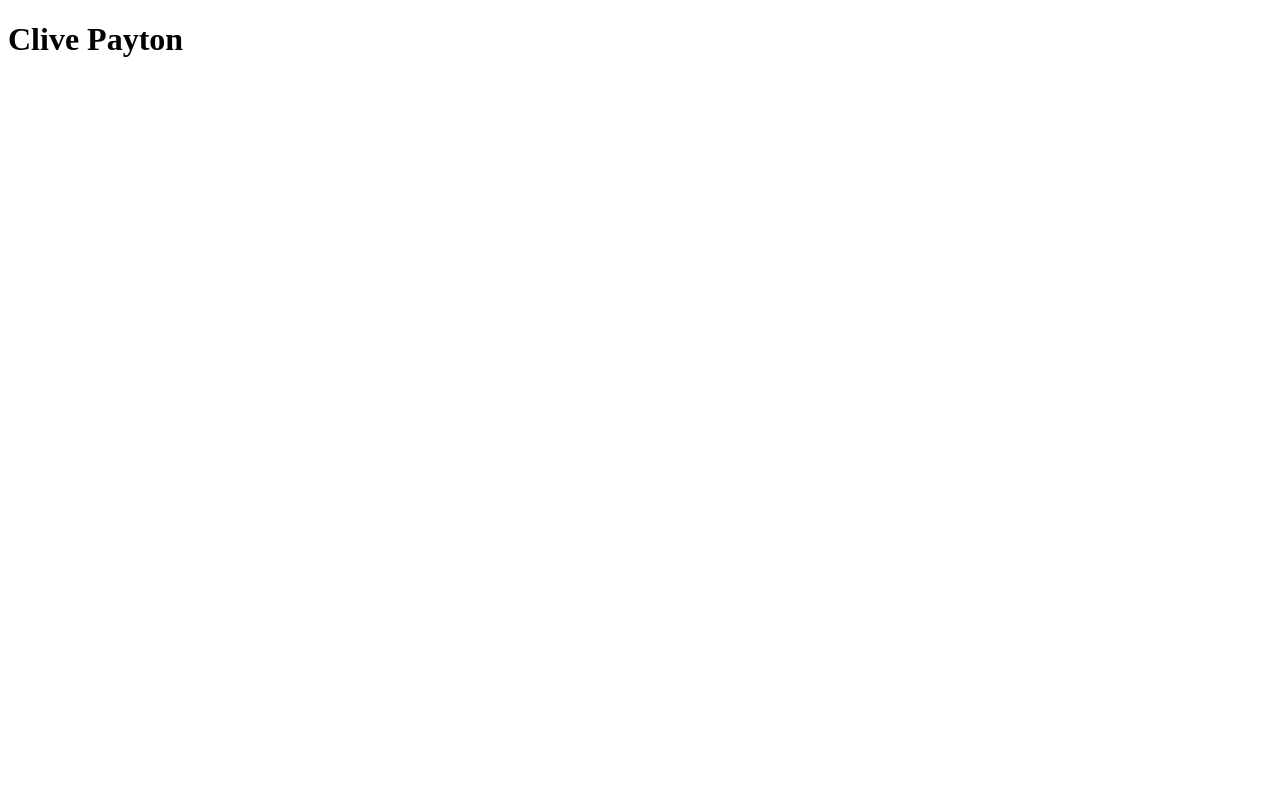
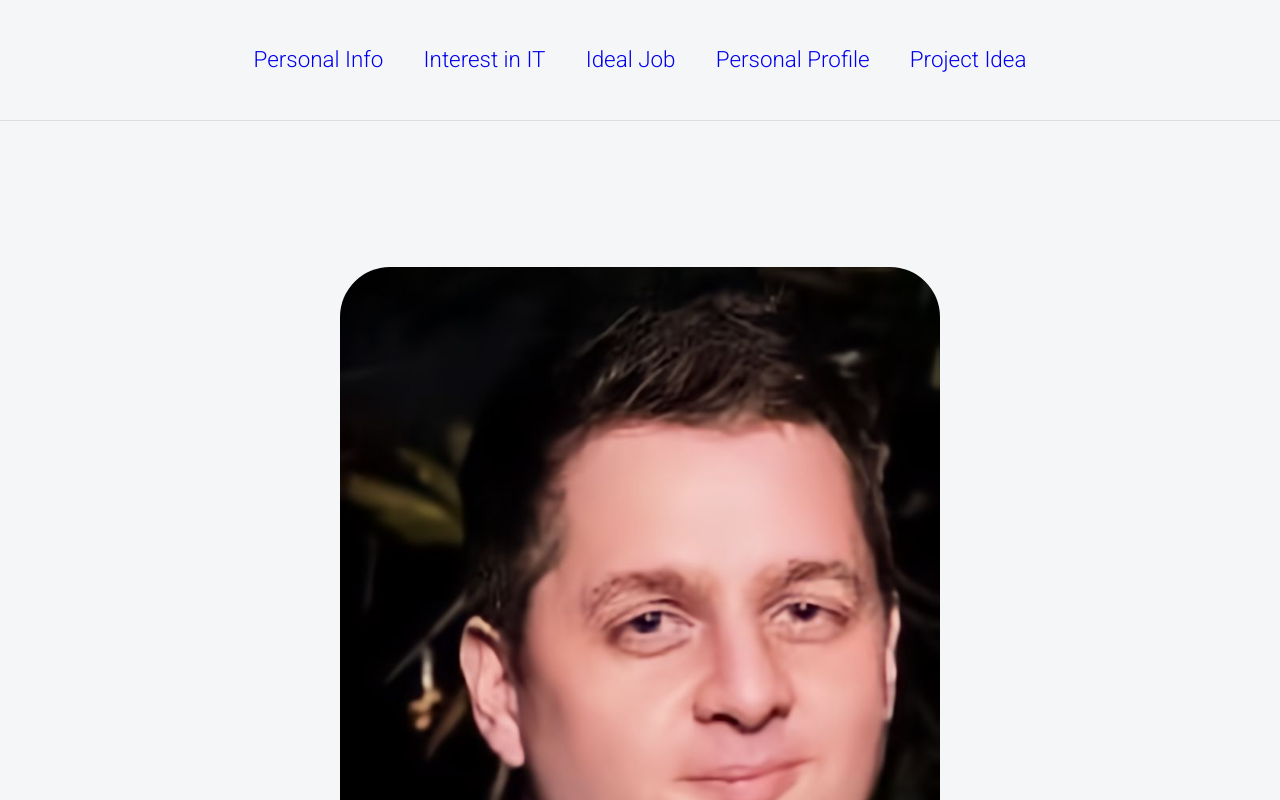
Before and after one commit to spookyactioncloseup/cool, a plain HTML site: page index.html in a window 1280 px wide. Shown: the top 800 px of the page. Drawn offline with Linux system fonts and the light colour scheme.

Commit message:
Added new files

```diff
--- /dev/null
+++ b/css/style.css
@@ -0,0 +1,84 @@
+@import url("https://fonts.googleapis.com/css2?family=Roboto:wght@100;200;300;400;700&display=swap");
+
+* {
+    margin: 0;
+}
+*, :before, :after {
+    box-sizing: border-box;
+}
+
+html, body {
+    height: 100%;
+}
+
+body {
+    line-height: 1.5;
+    -webkit-font-smoothing: antialiased;
+    font-family: 'Roboto', sans-serif;
+    background-color: #f5f6f7;
+}
+
+img, picture, video, canvas, svg {
+    display: block;
+    max-width: 100%;
+}
+
+input, button, textarea, select {
+    font: inherit;
+}
+
+p, h1, h2, h3, h4, h5, h6 {
+    overflow-wrap: break-word;
+}
+
+h1 {
+    font-weight: 200;
+    font-size: 8em;
+}
+section, footer {
+    padding-top: 120px;
+}
+.container {
+    max-width: 62.5rem;
+    margin: 0 auto;
+    padding: 1.6rem;
+}
+.row-wrap {
+    display: flex;
+    flex-direction: row;
+    flex-wrap: wrap;
+    justify-content: center;
+}
+.main-nav {
+    font-weight: 300;
+    font-size: 1.4rem;
+    border-bottom: 1px solid #DDD;
+    padding: 2rem 0;
+}
+.main-nav ul {
+    list-style: none;
+    padding: 0;
+    margin: 0;
+    display: flex;
+    flex-wrap: wrap;
+    justify-content: center;
+}
+.main-nav ul >* {
+    margin: 0 0.4em;
+    padding: 0.5em;
+}
+.main-nav ul a {
+    text-decoration: none;
+}
+#info .container >* {
+    margin: 0 auto;
+    text-align: center;
+}
+.profile_img {
+    max-width: 600px;
+    margin: 0 auto;
+    overflow: hidden;
+}
+.circle {
+    border-radius: 50px;
+}
--- a/index.html
+++ b/index.html
@@ -1,12 +1,41 @@
-<!DOCTYPE html>
+<!DOCTYPE <!DOCTYPE html>
 <html lang="en">
-<head>
-    <meta charset="UTF-8">
-    <meta http-equiv="X-UA-Compatible" content="IE=edge">
-    <meta name="viewport" content="width=device-width, initial-scale=1.0">
-    <title>Test</title>
-</head>
-<body>
-    <h1>Clive Payton</h1>
-</body>
+    <head>
+        <meta charset="utf-8">
+        <title>My Profile</title>
+        <meta name="viewport" content="width=device-width, initial-scale=1">
+        <link rel="stylesheet" href="css/style.css">
+    </head>
+        <header>
+            <nav class="main-nav">
+                <ul class="nav-list">
+                    <li><a href="#info">Personal Info</a></li>
+                    <li><a href="#interest">Interest in IT</a></li>
+                    <li><a href="#job">Ideal Job</a></li>
+                    <li><a href="#profile">Personal Profile</a></li>
+                    <li><a href="#project">Project Idea</a></li>
+                </ul>
+            </nav>
+        </header>
+        <main id="main-content">
+            <section id="info" class="main-section">
+                <div class="container">
+                    <div class="profile_img circle">
+                        <img src="images/self.jpeg" alt="Clive Payton">
+                    </div>
+                    <h1>Clive Payton</h1>
+            </div>
+            </section>
+        </main>
+
+
+        <h2 id="info-title" class="section-title">Personal Info</h2>
+        <h2 id="interest-title" class="section-title">Interest in IT</h2>
+        <h2 id="job-title" class="section-title">Ideal Job</h2>
+        <h2 id="profile-title" class="section-title">Personal Profile</h2>
+        <h2 id="project-title" class="section-title">Project Idea</h2>
+        <footer>
+
+        </footer>
+    </body>
 </html>
```
Also changed, not shown: fonts/._Geomanist-Black.otf (added), fonts/._Geomanist-Bold.otf (added), fonts/._Geomanist-Regular.otf (added), fonts/._Geomanist-Thin.otf (added), images/self.jpeg (added), js/main.js (added).
